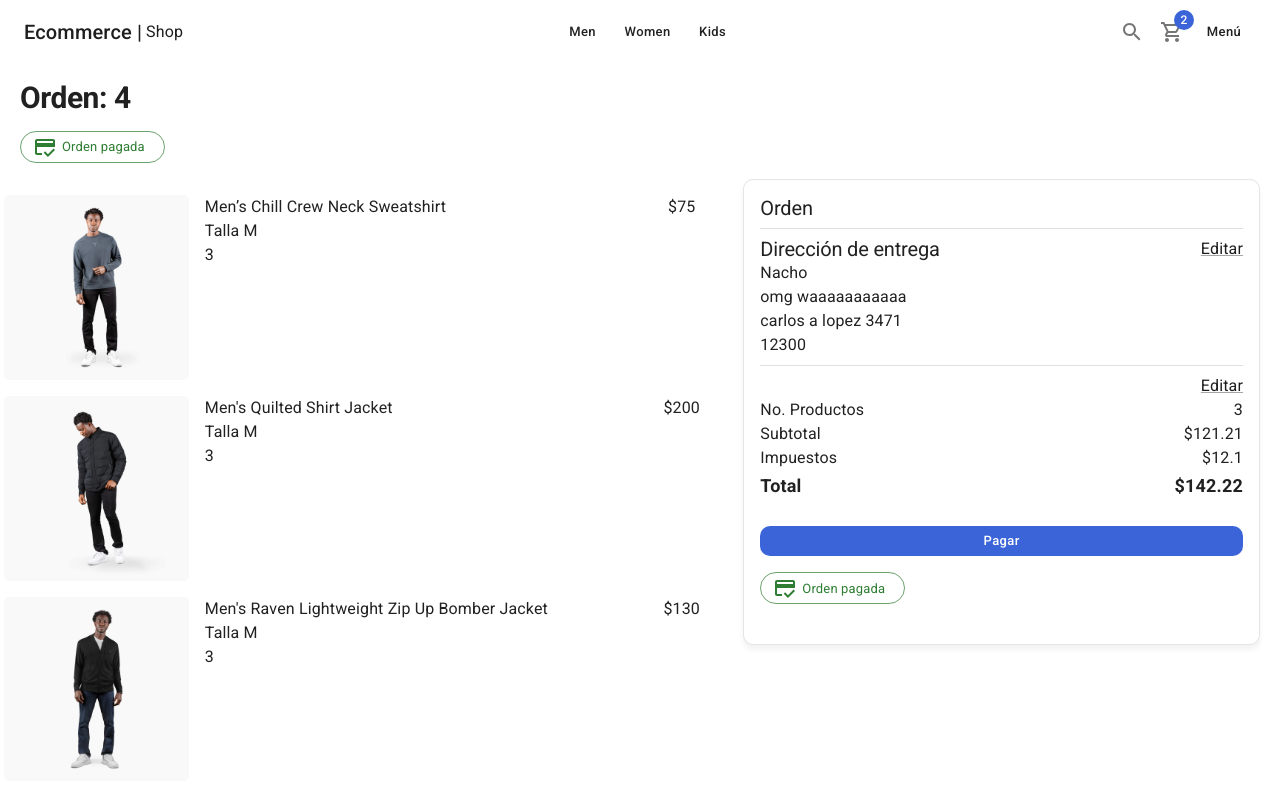
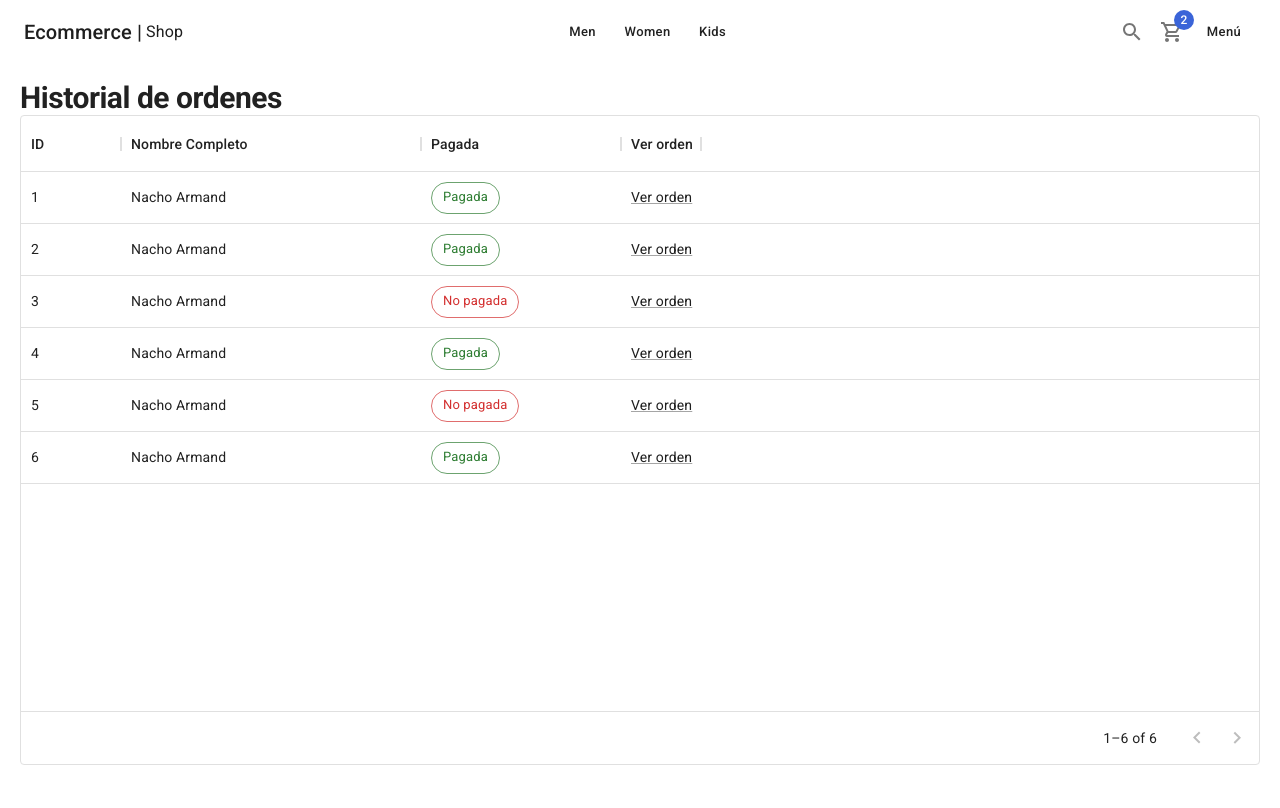
Before and after one commit to IgnacioArmandUgon/Ecommerce, a Next.js app: page /orders/history in a window 1280 px wide. Shown: the top 808 px of the page. Built offline with nearby package versions, Linux system fonts and the light colour scheme.

Commit message:
Maquetadas paginas de login y register

```diff
--- /dev/null
+++ b/components/layouts/AuthLayout.tsx
@@ -0,0 +1,27 @@
+import { Box } from '@mui/material';
+import Head from 'next/head';
+import React, { FC } from 'react';
+
+interface Props {
+  title: string;
+}
+
+export const AuthLayout: FC<Props> = ({ children, title }) => {
+  return (
+    <>
+      <Head>
+        <title>{title}</title>
+      </Head>
+      <main>
+        <Box
+          display='flex'
+          justifyContent='center'
+          alignItems='center'
+          height='calc(100vh - 120px)'
+        >
+          {children}
+        </Box>
+      </main>
+    </>
+  );
+};
--- a/components/layouts/index.ts
+++ b/components/layouts/index.ts
@@ -1 +1,2 @@
 export * from './ShopLayout';
+export * from './AuthLayout';
--- /dev/null
+++ b/pages/orders/history.tsx
@@ -0,0 +1,104 @@
+import { Box, Chip, Grid, Link, Typography } from '@mui/material';
+import { DataGrid } from '@mui/x-data-grid';
+import { GridColDef, GridRenderCellParams } from '@mui/x-data-grid/models';
+import React from 'react';
+import { ShopLayout } from '../../components/layouts';
+import NextLink from 'next/link';
+import { ArrowForward } from '@mui/icons-material';
+
+const columns: GridColDef[] = [
+  { field: 'id', headerName: 'ID', width: 100, sortable: false },
+  { field: 'fullname', headerName: 'Nombre Completo', width: 300 },
+  {
+    field: 'paid',
+    headerName: 'Pagada',
+    description: 'Muestra información si está pagada o no',
+    width: 200,
+    renderCell: (params: GridRenderCellParams) => {
+      return params.row.paid ? (
+        <Chip color='success' label='Pagada' variant='outlined' />
+      ) : (
+        <Chip color='error' label='No pagada' variant='outlined' />
+      );
+    },
+  },
+  {
+    field: 'link',
+    headerName: 'Ver orden',
+    width: 80,
+    sortable: false,
+    renderCell: (params: GridRenderCellParams) => {
+      console.log({ params });
+      return (
+        <Box display='flex' justifyContent='center'>
+          <NextLink href={`/orders/${params.row.id}`}>
+            <Link
+              sx={{
+                display: 'flex',
+                alignItems: 'center',
+                cursor: 'pointer',
+                justifyContent: 'center',
+              }}
+              underline='always'
+            >
+              Ver orden
+            </Link>
+          </NextLink>
+        </Box>
+      );
+    },
+  },
+];
+
+const rows = [
+  {
+    id: 1,
+    fullname: 'Nacho Armand',
+    paid: true,
+  },
+  {
+    id: 2,
+    fullname: 'Nacho Armand',
+    paid: true,
+  },
+  {
+    id: 3,
+    fullname: 'Nacho Armand',
+    paid: false,
+  },
+  {
+    id: 4,
+    fullname: 'Nacho Armand',
+    paid: true,
+  },
+  {
+    id: 5,
+    fullname: 'Nacho Armand',
+    paid: false,
+  },
+  {
+    id: 6,
+    fullname: 'Nacho Armand',
+    paid: true,
+  },
+];
+
+const HistoryPage = () => {
+  return (
+    <ShopLayout title='Historial' pageDescription='Historial de ordenes de compra'>
+      <Typography variant='h1'>Historial de ordenes</Typography>
+      <Grid container>
+        <Grid item xs={12} sx={{ height: 650, width: '100%' }}>
+          <DataGrid
+            rows={rows}
+            columns={columns}
+            pageSize={10}
+            rowsPerPageOptions={[10]}
+          />
+        </Grid>
+      </Grid>
+    </ShopLayout>
+  );
+};
+
+export default HistoryPage;
```
Also changed, not shown: pages/auth/login.tsx (added, +43 -0 lines), pages/auth/register.tsx (added, +49 -0 lines).
